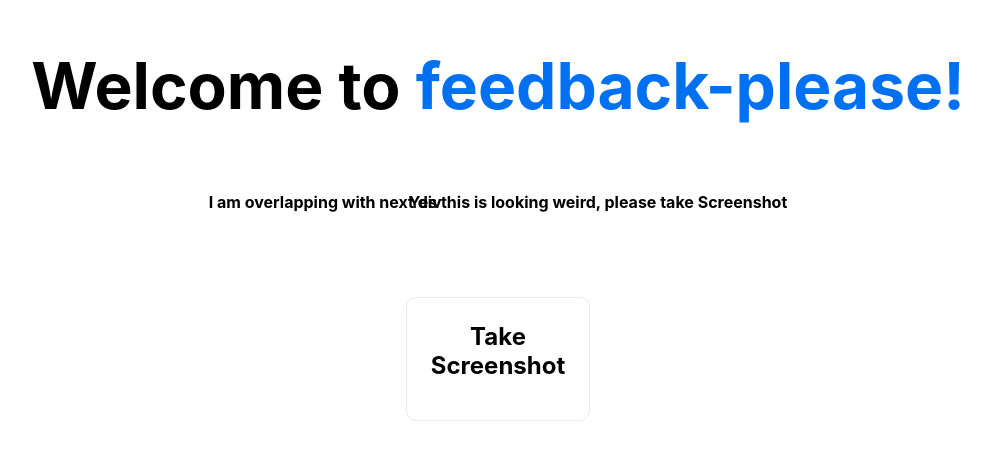
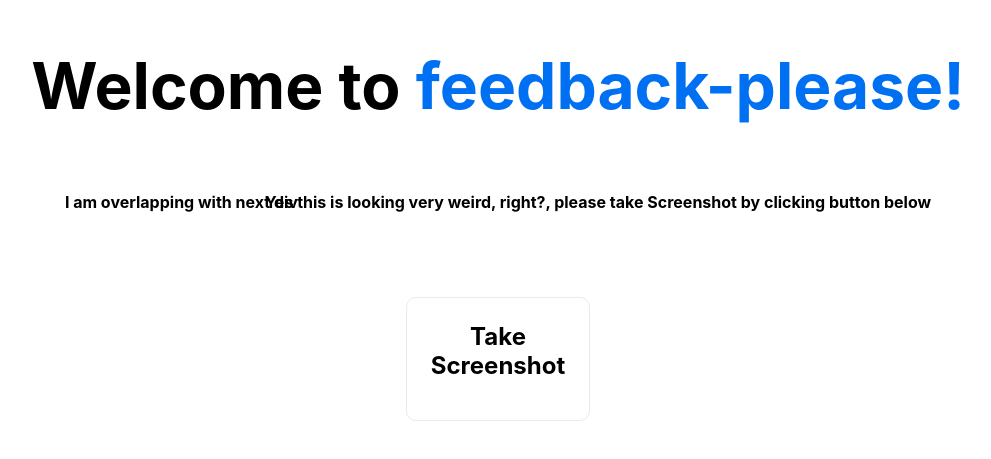
Before and after one commit to Sagarpreet/feedback-please, a Next.js app in the folder feedback-please/: page / in a window 1280 px wide. Shown: the part 157-616 px from the top of the page, without its empty margins (142-1133 px from the left). Built offline with nearby package versions, Linux system fonts and the light colour scheme.

Commit message:
demo is fine

```diff
--- a/feedback-please/package.json
+++ b/feedback-please/package.json
@@ -7,6 +7,7 @@
     "build": "next build",
     "start": "next start"
   },
+  "type": "module",
   "dependencies": {
     "@gripeless/pico": "^1.0.1",
     "framer-motion": "^3.5.2",
--- a/feedback-please/pages/index.js
+++ b/feedback-please/pages/index.js
@@ -26,7 +26,7 @@ export default function Home() {
             <h4>I am overlapping with next div</h4>
             </div>
             <div>
-            <h4>Yes this is looking weird, please take Screenshot</h4>
+            <h4>Yes this is looking very weird, right?, please take Screenshot by clicking button below</h4>
             </div>
         </div>
 
```
